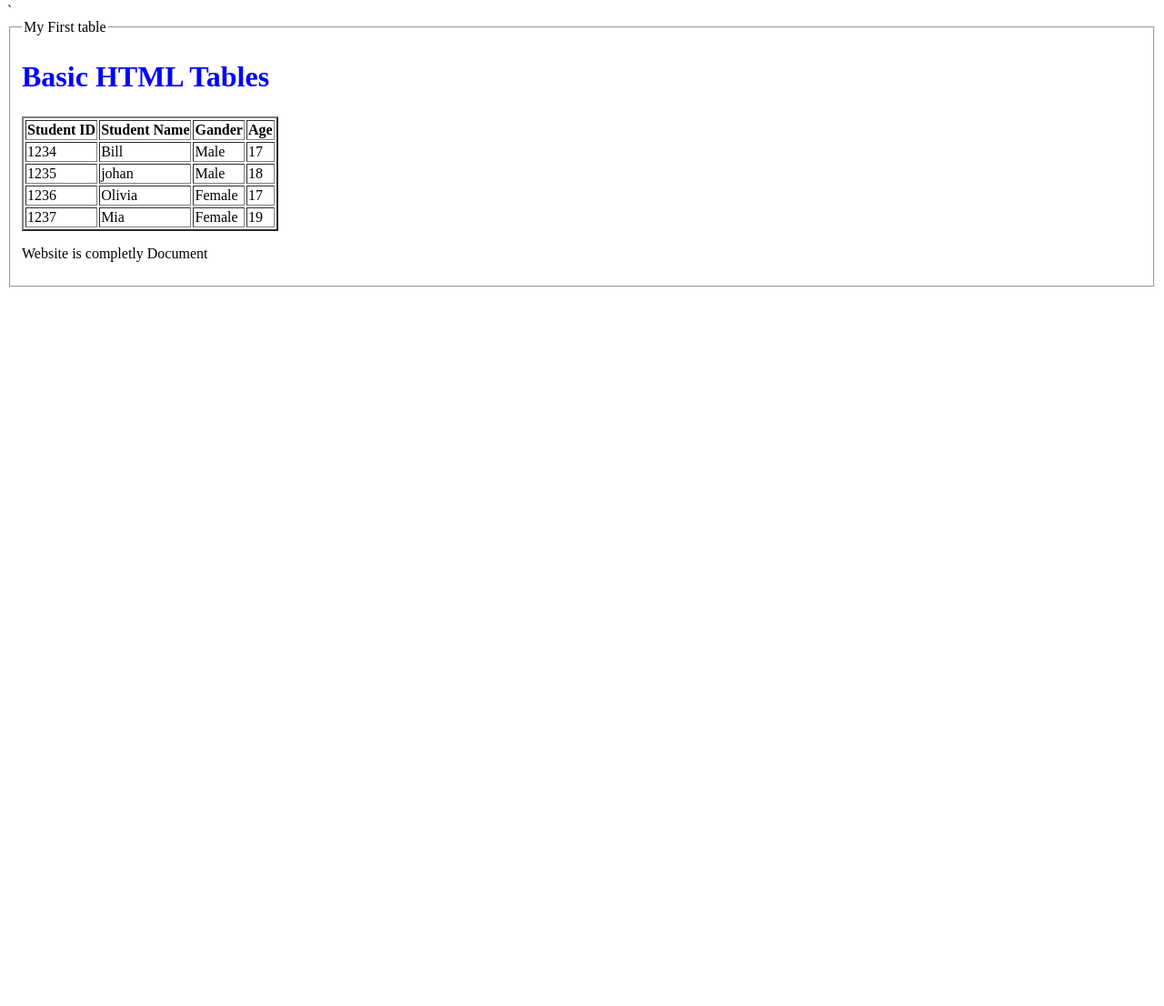
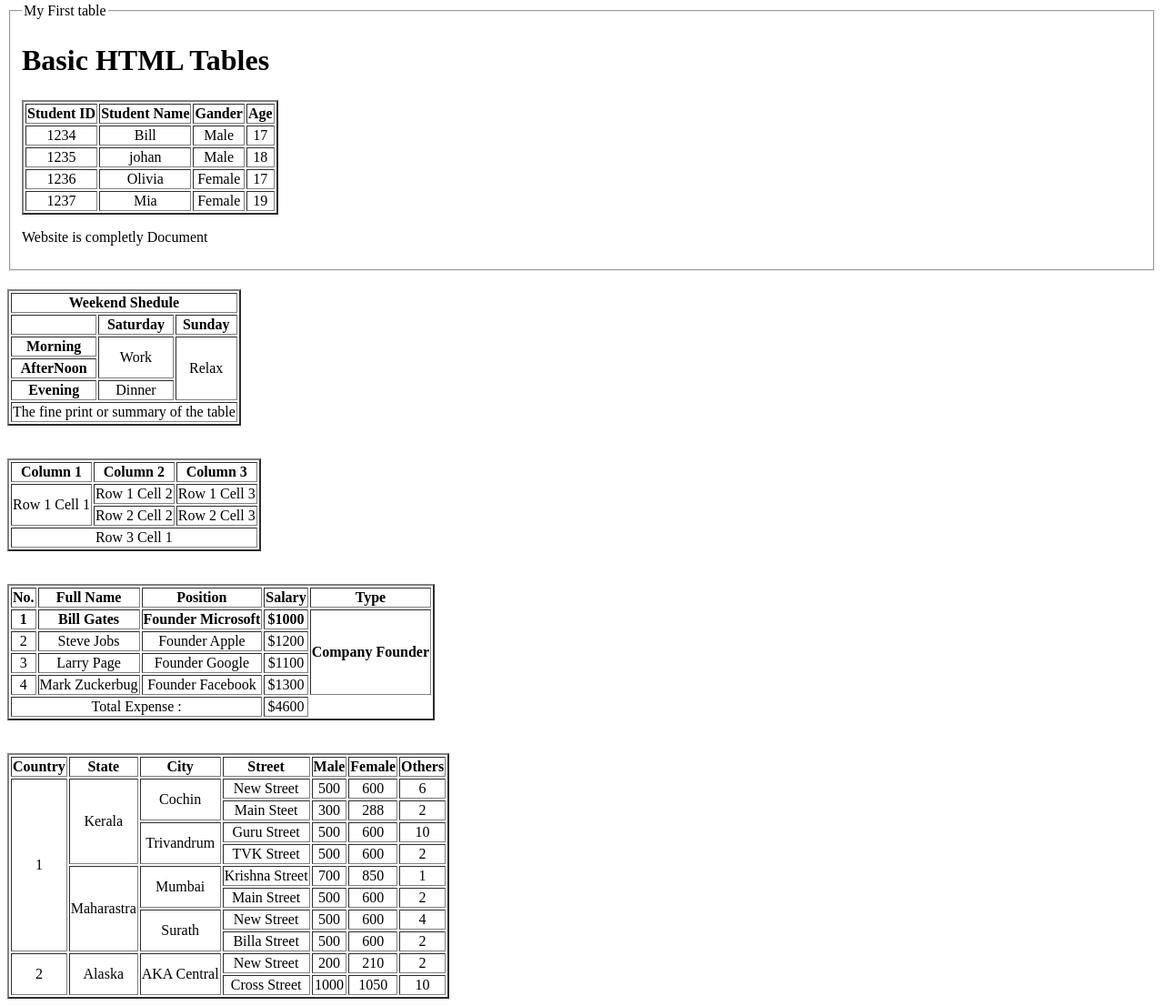
Before and after one commit to ShivanandYadav7267/Mern-Full-Stack, a plain HTML site: page Lecture7/First.html in a window 1280 px wide. Shown: the part 5-1111 px from the top of the page at 91% size. Before the commit the page ends 800 px from the top, so only its background shows below. Drawn offline with Linux system fonts and the light colour scheme; files that its build step writes are made by us from their sources.

Commit message:
Tables (Revision)

```diff
--- a/Lecture7/First.html
+++ b/Lecture7/First.html
@@ -1,3 +1,4 @@
+<!--
  <!DOCTYPE html>
 <html lang="en">
 <head>
@@ -8,11 +9,34 @@
 </head>
 
 <body>
-    <fieldset >
-        <legend>My First table  </legend>
+
+
+</body>
+</html> -->
+
+
+<!DOCTYPE html>
+<html lang="en">
+
+<head>
+    <meta charset="UTF-8">
+    <meta name="viewport" content="width=device-width, initial-scale=1.0">
+    <title>Table</title>
+</head>
+<style>
+    td {
+
+        text-align: center;
+    }
+</style>
+
+<body>
+
+    <fieldset>
+        <legend>My First table </legend>
 
         <h1>Basic HTML Tables</h1>
-    <table border ="2">
+        <table border="2">
             <thead>
                 <h6>
                     <th>Student ID</th>
@@ -49,8 +73,210 @@
         <footer>
             <p> Website is completly Document</p>
         </footer>
-
     </fieldset>
 
+
+
+    <table border="2">
+        <thead>
+            <th colspan="3">Weekend Shedule</th>
+        </thead>
+        <tbody>
+            <tr>
+                <td></td>
+                <th>Saturday</th>
+                <th>Sunday</th>
+            </tr>
+            <tr>
+                <th>Morning</th>
+                <td rowspan="2">Work</td>
+                <td rowspan="3">Relax</td>
+            </tr>
+            <tr>
+                <th>AfterNoon</th>
+
+            </tr>
+            <tr>
+                <th>Evening</th>
+                <td>Dinner</td>
+
+            </tr>
+        </tbody>
+
+        <tfoot>
+            <tr>
+                <h2>
+                    <td colspan="3">The fine print or summary of the table </td>
+                </h2>
+            </tr>
+        </tfoot>
+
+    </table>
+    <br><br>
+
+
+    <table border="2">
+        <thead>
+            <tr>
+                <th>Column 1</th>
+                <th>Column 2</th>
+                <th>Column 3</th>
+            </tr>
+        </thead>
+        <tbody>
+            <tr>
+                <td rowspan="2">Row 1 Cell 1</td>
+                <td>Row 1 Cell 2</td>
+                <td>Row 1 Cell 3</td>
+            </tr>
+            <tr>
+                <td>Row 2 Cell 2</td>
+                <td>Row 2 Cell 3</td>
+            </tr>
+        </tbody>
+        <tfoot>
+            <tr>
+                <td colspan="3">Row 3 Cell 1 </td>
+            </tr>
+        </tfoot>
+    </table>
+    <br><br>
+    <table border="2">
+
+        <thead>
+            <tr>
+                <th>No.</th>
+                <th>Full Name</th>
+                <th>Position</th>
+                <th>Salary</th>
+                <th>Type</th>
+            </tr>
+        </thead>
+        <tbody>
+            <tr>
+                <th>1</th>
+                <th>Bill Gates</th>
+                <th>Founder Microsoft</th>
+                <th>$1000</th>
+                <th rowspan="4">Company Founder</th>
+            </tr>
+            <tr>
+                <td>2</td>
+                <td>Steve Jobs</td>
+                <td>Founder Apple</td>
+                <td>$1200</td>
+            </tr>
+            <tr>
+                <td>3</td>
+                <td>Larry Page</td>
+                <td>Founder Google</td>
+                <td>$1100</td>
+            </tr>
+            <tr>
+                <td>4</td>
+                <td>Mark Zuckerbug</td>
+                <td>Founder Facebook</td>
+                <td>$1300</td>
+            </tr>
+        </tbody>
+        <tfoot>
+            <tr>
+                <td colspan="3">Total Expense : </td>
+                <td>$4600</td>
+            </tr>
+        </tfoot>
+    </table>
+<br><br>
+
+<table border="2">
+
+<thead>
+    <tr>
+        <th>Country</th>
+        <th>State</th>
+        <th>City</th>
+        <th>Street</th>
+        <th>Male</th>
+        <th>Female</th>
+        <th>Others</th>
+    </tr>
+</thead>
+<tbody>
+    <tr>
+        <td rowspan="8">1</td>
+        <td rowspan="4">Kerala</td>
+        <td rowspan="2">Cochin</td>
+        <td>New Street</td>
+        <td>500</td>
+        <td>600</td>
+        <td>6</td>
+    </tr>
+    <tr>
+        <td>Main Steet</td>
+        <td>300</td>
+        <td>288</td>
+        <td>2</td>
+    </tr>
+    <tr>
+        <td rowspan="2">Trivandrum</td>
+        <td>Guru Street</td>
+        <td>500</td>
+        <td>600</td>
+        <td>10</td>
+    </tr>
+    <tr>
+        <td>TVK Street</td>
+        <td>500</td>
+        <td>600</td>
+        <td>2</td>
+    </tr>
+    <tr>
+        <td rowspan="4">Maharastra</td>
+        <td rowspan="2">Mumbai</td>
+        <td>Krishna Street</td>
+        <td>700</td>
+        <td>850</td>
+        <td>1</td>
+    </tr>
+    <tr>
+        <td>Main Street</td>
+        <td>500</td>
+        <td>600</td>
+        <td>2</td>
+    </tr>
+    <tr>
+        <td rowspan="2">Surath</td>
+        <td>New Street</td>
+        <td>500</td>
+        <td>600</td>
+        <td>4</td>
+    </tr>
+    <tr>
+        <td>Billa Street</td>
+        <td>500</td>
+        <td>600</td>
+        <td>2</td>
+    </tr>
+    <tr>
+        <td rowspan="2">2</td>
+        <td rowspan="2">Alaska</td>
+        <td rowspan="2">AKA Central</td>
+        <td>New Street</td>
+        <td>200</td>
+        <td>210</td>
+        <td>2</td>
+    </tr>
+    <tr>
+        <td>Cross Street</td>
+        <td>1000</td>
+        <td>1050</td>
+        <td>10</td>
+    </tr>
+</tbody>
+
+
+</table>
+
 </body>
+
 </html>
```
Also changed, not shown: Lecture7/bgmiSensivity.html (added, +224 -0 lines). Lines whose indentation alone changed are shown as unchanged.
